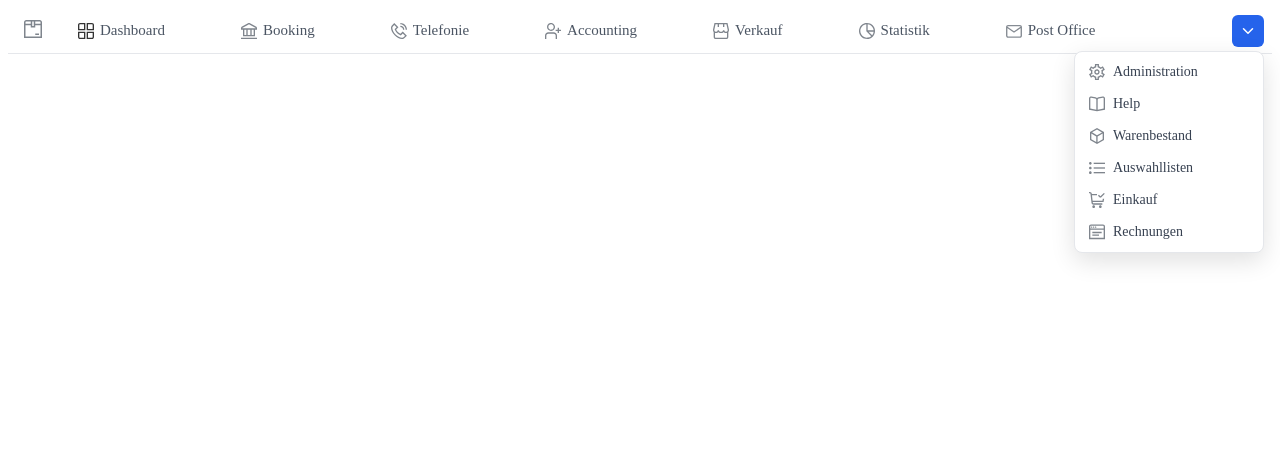
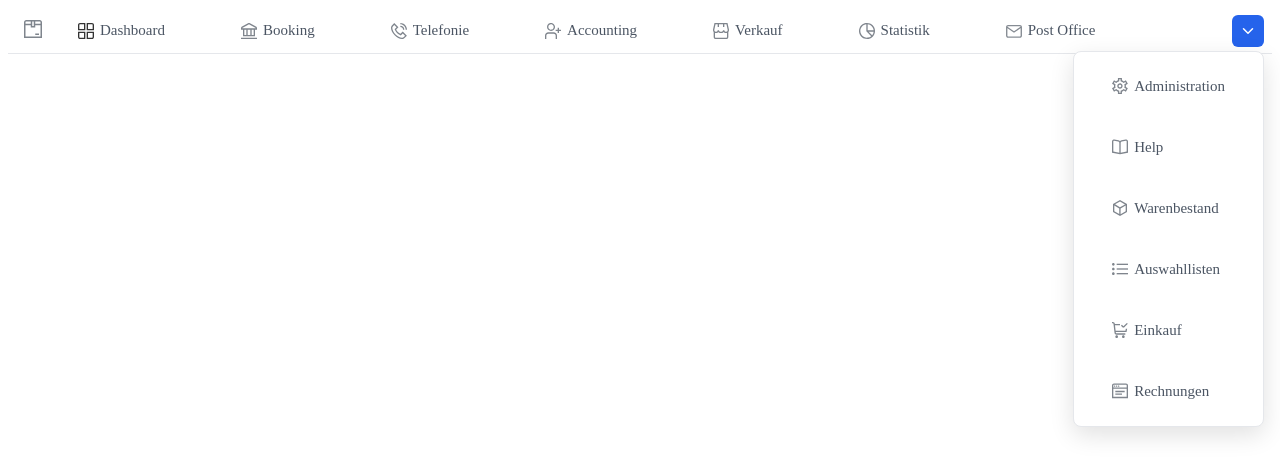
Before and after one commit to MarkNiki2025/TabManager, a React (Vite) app: page / in a window 1280 px wide. Both pictures are taken after a click on the button 1248 px from the left and 30 px from the top of the page. Shown: the top 476 px of the page. Built offline with nearby package versions, Linux system fonts and the light colour scheme.

Commit message:
bug fixed

```diff
--- a/src/Tabs.jsx
+++ b/src/Tabs.jsx
@@ -260,9 +260,11 @@ function Tabs() {
         {isOpen && (
           <div className="tabs-dropdown">
             {hiddenTabs.map((tab) => (
-              <div key={tab.id} className="tabs-dropdown-item">
-                <img src={tab.icon} alt={tab.title} className="item-icon" />
-                {tab.title}
+              <div  key={tab.id} className="tabs-dropdown-item">
+                <a href={tab.url}>
+                  <img src={tab.icon} alt={tab.title} className="item-icon" />
+                  {tab.title}
+                </a>
               </div>
             ))}
           </div>
```
